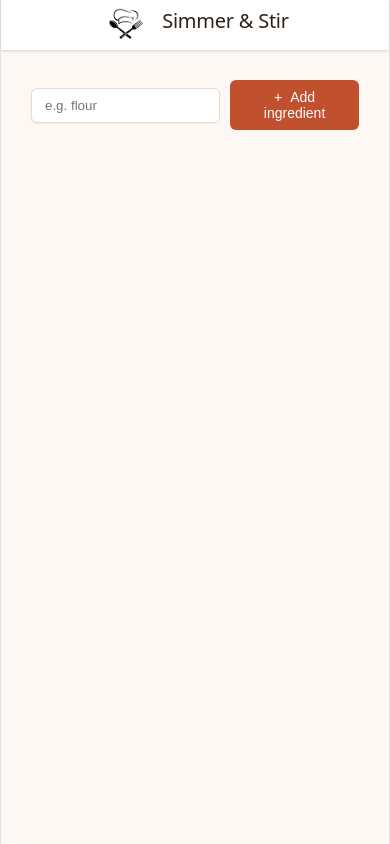
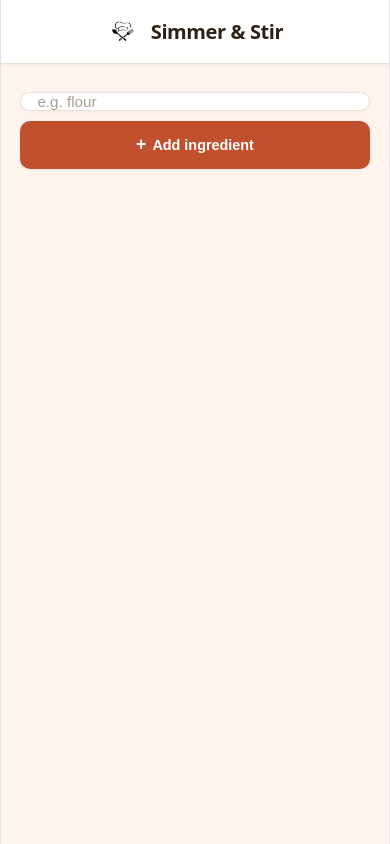
Before and after one commit to zainabdev-189/simmer-and-stir, a React (Vite) app: page / in a window 390 px wide. Built offline with nearby package versions, Linux system fonts and the light colour scheme.

Commit message:
Update UI styling

```diff
--- a/src/App.css
+++ b/src/App.css
@@ -1,100 +1,37 @@
-html, body {
+/*
+   GLOBAL STYLES & VARIABLES
+*/
+
+:root {
+  --bg-app: #fff3ee;
+  --bg-surface: #ffffff;
+  --bg-subtle: #f8f3eb;
+  --brand-primary: #c1502e;
+  --brand-hover: #a8421f;
+  --brand-light: #fbeee9;
+  --border-color: #eadfd3;
+  --border-focus: rgba(193, 80, 46, 0.25);
+  --text-main: #2b2118;
+  --text-muted: #786d63;
+  --shadow-sm: 0 1px 3px rgba(43, 33, 24, 0.05);
+  --shadow-md: 0 4px 14px rgba(43, 33, 24, 0.07);
+  --radius-md: 10px;
+  --radius-lg: 16px;
+}
+
+* {
+  box-sizing: border-box;
+}
+
+html,
+body {
   width: 100%;
   min-height: 100vh;
   margin: 0;
-  background-color: #FDF8F3;
-}
-
-.head {
-  display: flex;
-  align-items: center;
-  justify-content: center;
-  background-color: white;
-  gap: 11px;
-  height: 50px;
-  box-shadow: 0px 1px 3px 0px rgba(0, 0, 0, 0.10), 0px 1px 2px 0px rgba(0, 0, 0, 0.06);
-}
-
-.img {
-  width: 50px;
-  color: #C1502E;
-}
-
-.name {
-  color: #2B2118;
-  font-weight: 400;
-}
-
-main {
-  padding: 30px 30px 10px;
-}
-
-.addIngredient {
-  display: flex;
-  gap: 10px;
-  align-items: center;
-  justify-content: center;
-}
-
-.addIngredient > input {
-  border-radius: 6px;
-  border: 1px solid #E8DCC8;
-  padding: 9px 13px;
-  box-shadow: 0px 1px 2px 0px rgba(0, 0, 0, 0.05);
-  flex-grow: 1;
-  min-width: 150px;
-  max-width: 400px;
-  display: flex;
-  background-color: white;
-  color: #2B2118;
-}
-
-.addIngredient > input:focus {
-  outline: none;
-  border-color: #C1502E;
-  box-shadow: 0px 0px 0px 3px rgba(193, 80, 46, 0.15);
-}
-
-.ingredientList {
-  list-style: none;
-  padding-right: 30px;
-  margin: 0;
-  color: #000000;
-  font-weight: 400;
-
-
-}
-
-.ingredientList li {
-  display: flex;
-  align-items: center;
-  gap: 6px;
-  margin-left: 20px;
-}
-
-.ingredientList li::before {
-  content: "•";
-  color: #242120;
-}
-
-button {
-  background-color: #C1502E;
-  color: white;
-  border: none;
-  border-radius: 6px;
-  padding: 9px 16px;
-  font-weight: 500;
-  cursor: pointer;
-  transition: background-color 0.15s ease;
-  font-size: 0.875rem;
-}
-
-.addIngredient > button::before {
-  content: "+";
-  margin-right: 8px;
-}
-button:hover {
-  background-color: #A8421F;
+  background-color: var(--bg-app);
+  font-family: -apple-system, BlinkMacSystemFont, "Segoe UI", Roboto, Inter, sans-serif;
+  color: var(--text-main);
+  -webkit-font-smoothing: antialiased;
 }
 
 #root {
@@ -102,79 +39,346 @@ button:hover {
   min-height: 100vh;
 }
 
+/*
+   HEADER
+*/
+
+.head {
+  display: flex;
+  align-items: center;
+  justify-content: center;
+  background-color: var(--bg-surface);
+  gap: 12px;
+  height: 64px;
+  padding: 0 24px;
+  border-bottom: 1px solid var(--border-color);
+  box-shadow: var(--shadow-sm);
+  position: sticky;
+  top: 0;
+  z-index: 10;
+}
+
+.img {
+  width: 32px;
+  height: 32px;
+  object-fit: contain;
+}
+
+.name {
+  color: var(--text-main);
+  font-weight: 700;
+  font-size: 1.25rem;
+  letter-spacing: -0.02em;
+  margin: 0;
+}
+
+/*
+   LAYOUT CONTAINER
+*/
+
+main {
+  width: min(640px, 92%);
+  margin: 0 auto;
+  padding: 48px 0;
+}
+
+/*
+   ADD INGREDIENT FORM
+*/
+.addIngredient {
+  display: flex;
+  gap: 10px;
+  align-items: center;
+  width: 100%;
+}
+
+.addIngredient > input {
+  flex: 1;
+  height: 48px;
+  padding: 0 16px;
+  border-radius: var(--radius-md);
+  border: 1px solid var(--border-color);
+  background-color: var(--bg-surface);
+  color: var(--text-main);
+  font-size: 0.95rem;
+  box-shadow: var(--shadow-sm);
+  transition: all 0.2s ease;
+}
+
+.addIngredient > input::placeholder {
+  color: #a89f95;
+}
+
+.addIngredient > input:focus {
+  outline: none;
+  border-color: var(--brand-primary);
+  box-shadow: 0 0 0 3px var(--border-focus);
+}
+
+/*
+   BUTTONS
+*/
+
+button {
+  display: inline-flex;
+  align-items: center;
+  justify-content: center;
+  height: 48px;
+  padding: 0 20px;
+  background-color: var(--brand-primary);
+  color: #ffffff;
+  border: none;
+  border-radius: var(--radius-md);
+  font-weight: 600;
+  font-size: 0.9rem;
+  cursor: pointer;
+  box-shadow: var(--shadow-sm);
+  transition: all 0.2s ease;
+  white-space: nowrap;
+}
+
+button:hover {
+  background-color: var(--brand-hover);
+  box-shadow: 0 4px 12px rgba(193, 80, 46, 0.25);
+  transform: translateY(-1px);
+}
+
+button:active {
+  transform: translateY(0);
+}
+
+.addIngredient > button::before {
+  content: "+";
+  margin-right: 6px;
+  font-size: 1.1rem;
+  line-height: 1;
+}
+
+/*
+   INGREDIENT LIST (PILL / CHIP LAYOUT)
+*/
+
 .list {
-  margin-top: 20px;
+  margin-top: 36px;
   display: flex;
   flex-direction: column;
 }
 
-.get-recipe-container {
-    display: flex;
-    justify-content: space-between;
-    align-items: center;
-    border-radius: 8px;
-    background: #F0EFEB;
-    padding: 10px 28px;
-    margin-top: 50px;
-    width: auto;
+.list h2,
+.list h3 {
+  font-size: 1.05rem;
+  font-weight: 600;
+  margin: 0 0 14px 2px;
+  color: var(--text-main);
+}
 
+.ingredientList {
+  display: flex;
+  flex-wrap: wrap;
+  gap: 10px;
+  list-style: none;
+  padding: 0;
+  margin: 0;
+  width: 100%;
+}
+
+.ingredientList li {
+  display: inline-flex;
+  align-items: center;
+  gap: 8px;
+  padding: 8px 14px;
+  background-color: var(--bg-surface);
+  border: 1px solid var(--border-color);
+  border-radius: 9999px;
+  font-size: 0.9rem;
+  font-weight: 500;
+  color: var(--text-main);
+  box-shadow: var(--shadow-sm);
+  transition: all 0.2s ease;
+}
+
+.ingredientList li:hover {
+  border-color: #d8c6b5;
+  box-shadow: 0 2px 6px rgba(43, 33, 24, 0.06);
+}
+
+/* Remove default bullet */
+.ingredientList li::before {
+  display: none;
+}
+
+/* Edit & Delete Action Buttons inside Tag */
+.ingredientList li button {
+  display: inline-flex;
+  align-items: center;
+  justify-content: center;
+  height: 24px;
+  width: 24px;
+  padding: 0;
+  background-color: transparent;
+  color: var(--text-muted);
+  border-radius: 50%;
+  font-size: 0.75rem;
+  box-shadow: none;
 
 }
 
+.ingredientList li button:hover {
+  background-color: var(--brand-light);
+  color: var(--brand-primary);
+  transform: none;
+  box-shadow: none;
+}
+
+.editIngredientInput {
+  height: 30px;
+  padding: 0 10px;
+  border-radius: 9999px;
+  border: 1px solid var(--brand-primary);
+  font-size: 0.85rem;
+  outline: none;
+}
+
+/*
+   GET RECIPE CTA BANNER
+*/
+
+.get-recipe-container {
+  display: flex;
+  justify-content: space-between;
+  align-items: center;
+  width: 100%;
+  margin-top: 40px;
+  padding: 24px 28px;
+  border-radius: var(--radius-lg);
+  background: var(--bg-subtle);
+  border: 1px solid #ebd8c8;
+  gap: 24px;
+}
+
 .get-recipe-container h3 {
-    font-size: 1.125rem;
-    font-weight: 500;
-    line-height: 24px;
-    color: black;
+  font-size: 1.1rem;
+  font-weight: 700;
+  margin: 0 0 4px;
+  color: var(--text-main);
 }
 
 .get-recipe-container p {
-    color: #6B7280;
-    font-size: 0.875rem;
-    line-height: 20px;
+  color: var(--text-muted);
+  font-size: 0.875rem;
+  margin: 0;
 }
 
 .get-recipe-container button {
-    border: none;
-    border-radius: 6px;
-    background: #c1502E;
-    box-shadow: 0px 1px 2px 0px rgba(0, 0, 0, 0.05);
-    color: #FAFAF8;
-    padding: 9px 17px;
-    font-family: Inter, sans-serif;
-    font-size: 0.875rem;
-    cursor: pointer;
-}
-button:hover {
-  background-color: #A8421F;
+  height: 44px;
+  padding: 0 20px;
 }
 
-.editIngredientInput {
-  border-radius: 6px;
-  border: 1px solid #E8DCC8;
-  padding: 6px 10px;
-  background-color: #FFFFFF;
-  color: #000000;
-  font-size: 0.875rem;
+/*
+   RECIPE OUTPUT CARD
+*/
+
+.recipe-output {
+  width: 100%;
+  margin-top: 36px;
+  padding: 36px 32px;
+  background-color: var(--bg-surface);
+  border: 1px solid var(--border-color);
+  border-radius: var(--radius-lg);
+  box-shadow: var(--shadow-md);
 }
 
-.editIngredientInput:focus {
-  outline: none;
-  border-color: #C1502E;
-  box-shadow: 0px 0px 0px 3px rgba(193, 80, 46, 0.15);
-}
-.ingredientList button {
-  background-color: transparent;
-  color: #C1502E;
-  padding: 4px;
-  margin-top: 10px;
+.recipe-output h1 {
+  font-size: 1.6rem;
+  font-weight: 700;
+  letter-spacing: -0.02em;
+  color: black;
+  margin: 0 0 16px;
+  padding-bottom: 14px;
+  border-bottom: 1px solid var(--border-color);
 }
 
-.ingredientList button:hover {
-  background-color: #F0EFEB;
+.recipe-output h2 {
+  color: #4a6b53; /* Deep herb green */
+  font-size: 1.15rem;
+  font-weight: 700;
+  display: flex;
+  align-items: center;
+  gap: 8px;
 }
 
-.recipe-output{
-  color: #000000;
-  margin-top: 50px;
+.recipe-output h3 {
+  font-size: 1rem;
+  font-weight: 600;
+  margin: 20px 0 8px;
 }
+
+.recipe-output p {
+  font-size: 0.95rem;
+  line-height: 1.65;
+  color: #4a3f35;
+  margin: 0 0 16px;
+}
+
+.recipe-output ul:first-of-type {
+  display: flex;
+  flex-wrap: wrap;
+  gap: 8px;
+  list-style: none;
+  padding: 0;
+  margin: 16px 0 24px;
+}
+
+.recipe-output ul:first-of-type li {
+  background-color: #edf3ee;
+  color: #38523f;
+  border: 1px solid #d2e1d5;
+  padding: 6px 12px;
+  border-radius: 6px;
+  font-size: 0.85rem;
+  font-weight: 600;
+  margin-bottom: 0;
+}
+
+.recipe-output strong {
+  color: var(--text-main);
+  font-weight: 600;
+}
+
+.recipe-output hr {
+  border: none;
+  border-top: 1px solid var(--border-color);
+  margin: 24px 0;
+}
+
+/*
+   RESPONSIVE (MOBILE)
+*/
+@media (max-width: 640px) {
+  main {
+    width: 90%;
+    padding: 28px 0;
+  }
+
+  .addIngredient {
+    flex-direction: column;
+  }
+
+  .addIngredient > input,
+  .addIngredient > button,
+  .get-recipe-container button {
+    width: 100%;
+  }
+
+  .get-recipe-container {
+    flex-direction: column;
+    align-items: stretch;
+    text-align: left;
+    padding: 20px;
+    gap: 16px;
+  }
+
+  .recipe-output {
+    padding: 24px 20px;
+  }
+}
```
